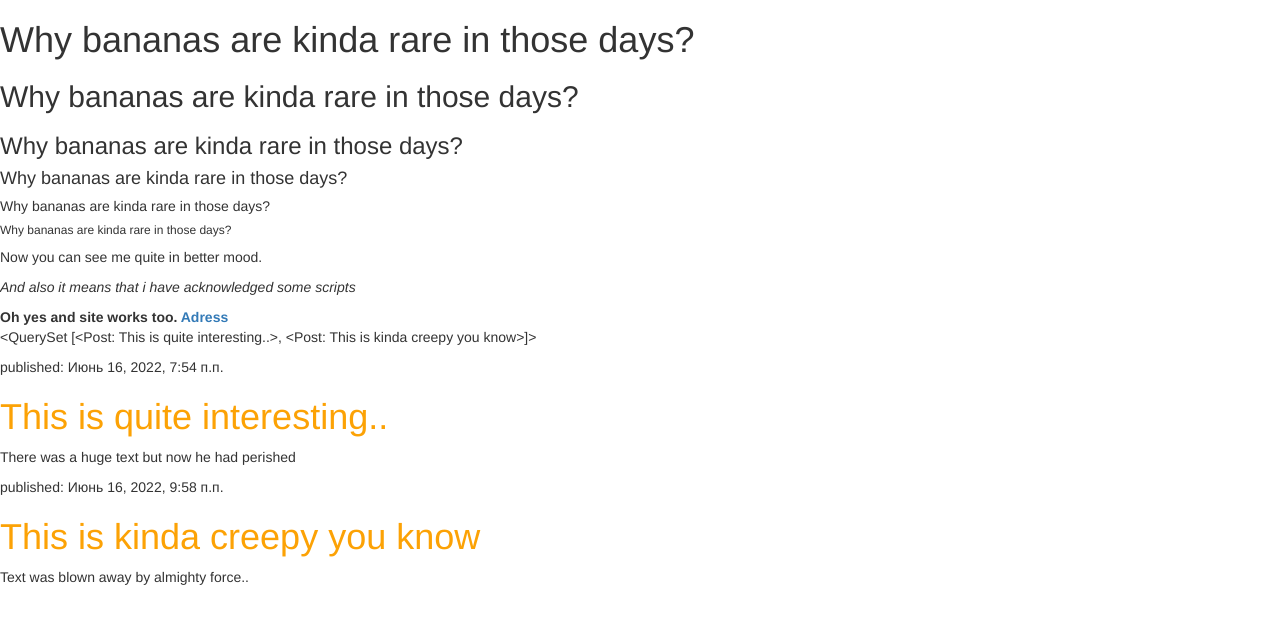
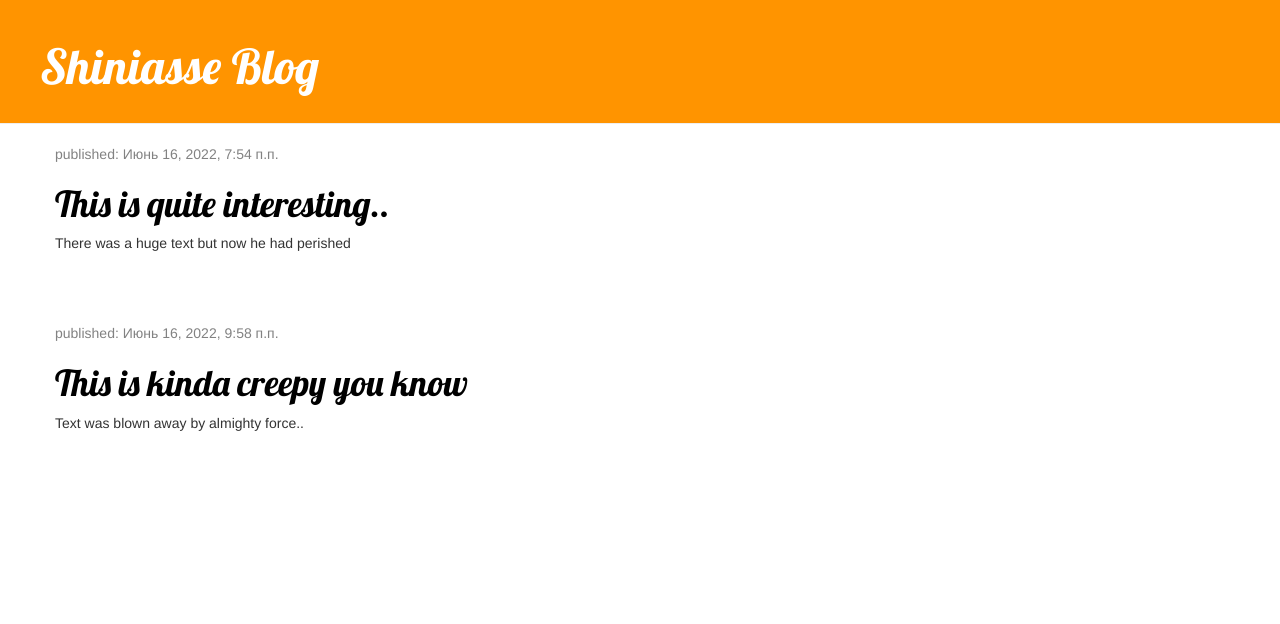
Before and after one commit to shinilornekora/myFirstdjangoBlock, a Django app: page / in a window 1280 px wide. Shown: the top 624 px of the page. Run offline with Django 3.2, Linux system fonts and the light colour scheme; data comes from the database, SQL or seed files in the repository; some libraries are stand-ins or nearby versions.

Commit message:
Nice Graphical Thing

```diff
--- a/blog/static/css/blog.css
+++ b/blog/static/css/blog.css
@@ -1,3 +1,46 @@
-h1 a {
-    color : #FCA205;
+.page-header {
+    background-color: #ff9400;
+    margin-top: 0;
+    padding: 20px 20px 20px 40px;
 }
+
+.page-header h1, .page-header h1 a, .page-header h1 a:visited, .page-header h1 a:active {
+    color: #ffffff;
+    font-size: 36pt;
+    text-decoration: none;
+}
+
+.content {
+    margin-left: 40px;
+}
+
+h1, h2, h3, h4 {
+    font-family: 'Lobster', cursive;
+}
+
+.date {
+    color: #828282;
+}
+
+.save {
+    float: right;
+}
+
+.post-form textarea, .post-form input {
+    width: 100%;
+}
+
+.top-menu, .top-menu:hover, .top-menu:visited {
+    color: #FCA205;
+    float: right;
+    font-size: 26pt;
+    margin-right: 20px;
+}
+
+.post {
+    margin-bottom: 70px;
+}
+
+.post h1 a, .post h1 a:visited {
+    color: #000000;
+}
--- a/blog/templates/blog/post_list.html
+++ b/blog/templates/blog/post_list.html
@@ -1,35 +1,32 @@
+<!doctype html>
 {% load static %}
 <html>
 <head>
-    <title>Andrew's blog'</title>
+    <meta charset="utf-8">
+    <title>Django Girls blog</title>
     <link rel="stylesheet" href="//maxcdn.bootstrapcdn.com/bootstrap/3.2.0/css/bootstrap.min.css">
     <link rel="stylesheet" href="//maxcdn.bootstrapcdn.com/bootstrap/3.2.0/css/bootstrap-theme.min.css">
+    <link href="https://fonts.googleapis.com/css?family=Lobster&subset=latin,cyrillic" rel="stylesheet" type="text/css">
     <link rel="stylesheet" href="{% static 'css/blog.css' %}">
 </head>
 <body>
-    <div>
-        <h1>Why bananas are kinda rare in those days?</h1>
-        <h2>Why bananas are kinda rare in those days?</h2>
-        <h3>Why bananas are kinda rare in those days?</h3>
-        <h4>Why bananas are kinda rare in those days?</h4>
-        <h5>Why bananas are kinda rare in those days?</h5>
-        <h6>Why bananas are kinda rare in those days?</h6>
+    <div class="page-header">
+        <h1><a href="/">Shiniasse Blog</a></h1>
     </div>
-    <div>
-        <p>Now you can see me quite in better mood.</p>
-        <em>And also it means that i have acknowledged some scripts</em><p></p>
+    <div class="content container">
+        <div class="row">
+            <div class="col-md-8">
+                {% for post in posts %}
+                <div class="post">
+                    <div class="date">
+                        <p>published: {{ post.published_date }}</p>
+                    </div>
+                    <h1><a href="">{{ post.title }}</a></h1>
+                    <p>{{ post.text|linebreaksbr }}</p>
+                </div>
+                {% endfor %}
+            </div>
+        </div>
     </div>
-
-
-    <strong>Oh yes and site works too. <a href="http://127.0.0.1:8000">Adress</a></strong>
-    <p>{{posts}}</p>
-    {% for post in posts%}
-    <div>
-        <p>published: {{post.published_date}}</p>
-        <h1><a href="">{{post.title}}</a></h1>
-        <p>{{post.text|linebreaksbr}}</p>
-    </div>
-    {% endfor %}
-
 </body>
 </html>
```
